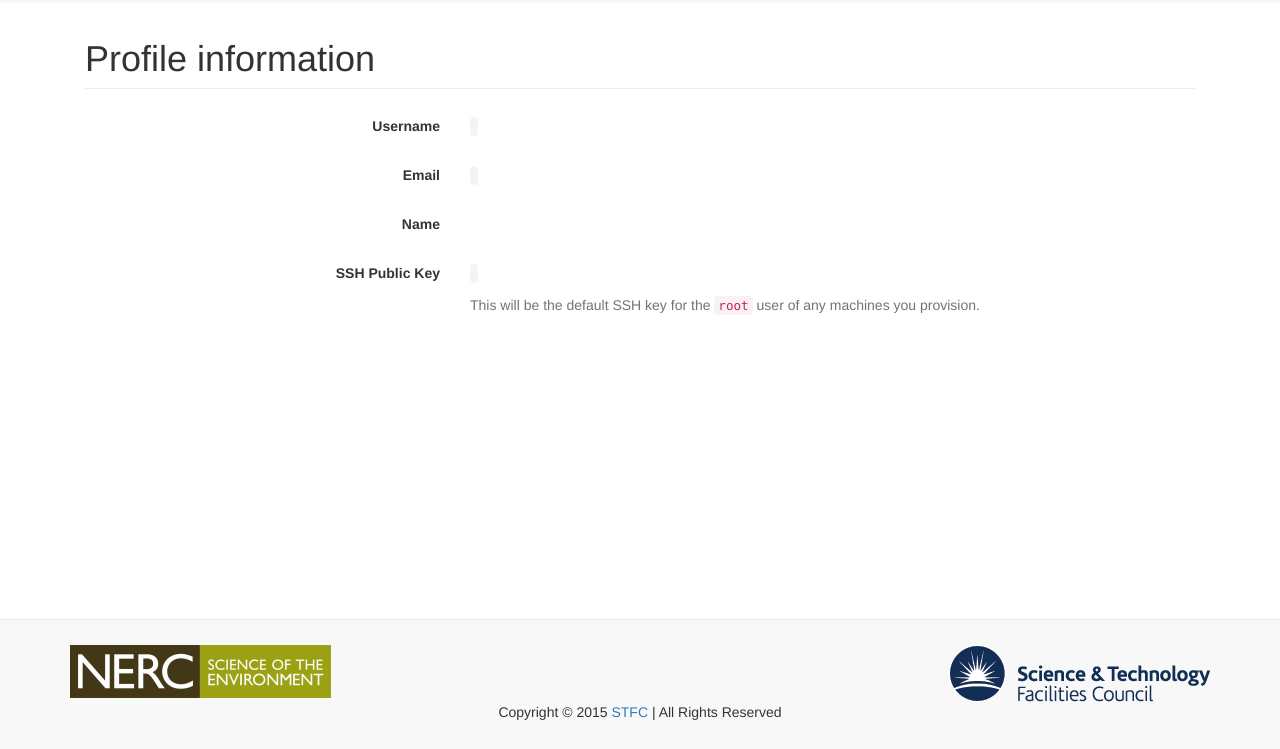
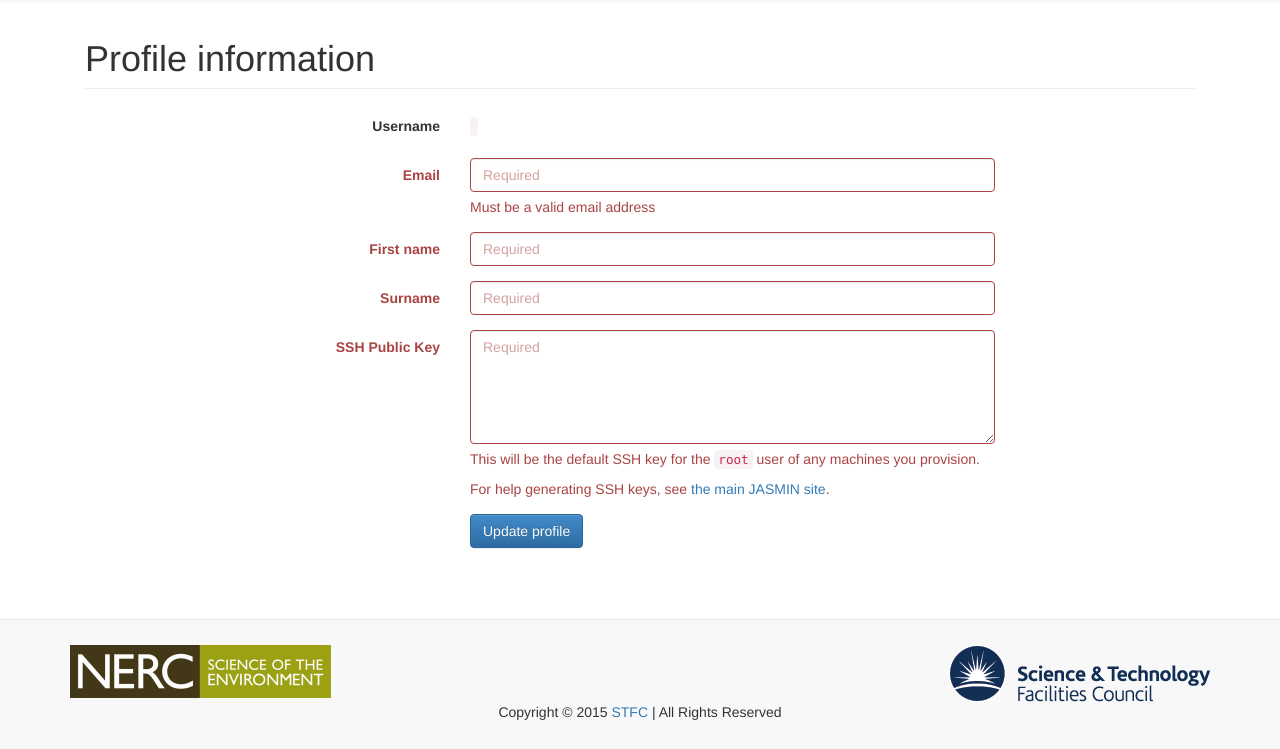
Before and after one commit to azimuth-cloud/azimuth, a Python web app: template jasmin_portal/templates/profile.jinja2 in a window 1280 px wide. Shown: the part 51-800 px from the top of the page. Run offline with Jinja, Linux system fonts and the light colour scheme; the template is opened without the code that fills it, so the values that code supplies are empty; some libraries are stand-ins or nearby versions.

Commit message:
Profile editing works when values are good. Error rendering still to do.

```diff
--- a/jasmin_portal/templates/new_machine.jinja2
+++ b/jasmin_portal/templates/new_machine.jinja2
@@ -32,7 +32,7 @@
             </div>
         </div>
         <div class="form-group">
-            <label for="description" class="col-sm-3 control-label">SSH Public Key</label>
+            <label for="ssh-key" class="col-sm-3 control-label">SSH Public Key</label>
             <div class="col-sm-9">
                 <textarea name="ssh-key" class="form-control" rows="5" placeholder="Required" required>{{ ssh_key }}</textarea>
                 <span class="help-block">Root access to the provisioned machine will be granted to the holder of the corresponding private key.</span>
--- a/jasmin_portal/templates/profile.jinja2
+++ b/jasmin_portal/templates/profile.jinja2
@@ -4,6 +4,8 @@
 
 {% block content %}
 <div class="col-md-8 col-md-offset-2 form-horizontal">
+    <form method="POST" action="{{ request.route_url('profile') }}" class="form-horizontal disable-on-submit">
+        <input name="csrf_token" type="hidden" value="{{ request.session.get_csrf_token() }}" />
         <div class="form-group">
             <label class="col-sm-3 control-label">Username</label>
             <div class="col-sm-9">
@@ -11,24 +13,40 @@
             </div>
         </div>
         <div class="form-group">
-        <label class="col-sm-3 control-label">Email</label>
+            <label for="email" class="col-sm-3 control-label">Email</label>
             <div class="col-sm-9">
-            <p class="form-control-static"><code>{{ user.email }}</code></p>
+                <input name="email" type="email" class="form-control"
+                       value="{{ user.email|default('', true) }}" required placeholder="Required" />
+                <span class="help-block">Must be a valid email address</span>
             </div>
         </div>
         <div class="form-group">
-        <label class="col-sm-3 control-label">Name</label>
+            <label for="first_name" class="col-sm-3 control-label">First name</label>
             <div class="col-sm-9">
-            <p class="form-control-static">{{ user.full_name }}</p>
+                <input name="first_name" type="text" class="form-control"
+                       value="{{ user.first_name|default('', true) }}" required placeholder="Required" />
             </div>
         </div>
         <div class="form-group">
-        <label class="col-sm-3 control-label">SSH Public Key</label>
+            <label for="surname" class="col-sm-3 control-label">Surname</label>
             <div class="col-sm-9">
-            <!-- We use an inline style here since the behaviour we want really IS specific to this element -->
-            <p class="form-control-static" style="word-wrap: break-word;"><code>{{ user.ssh_key }}</code></p>
-            <span class="help-block">This will be the default SSH key for the <code>root</code> user of any machines you provision.</span>
+                <input name="surname" type="text" class="form-control"
+                       value="{{ user.surname|default('', true) }}" required placeholder="Required" />
             </div>
         </div>
+        <div class="form-group">
+            <label for="ssh_key" class="col-sm-3 control-label">SSH Public Key</label>
+            <div class="col-sm-9">
+                <textarea name="ssh_key" class="form-control" rows="5" placeholder="Required" required>{{ user.ssh_key|default('', true) }}</textarea>
+                <span class="help-block">This will be the default SSH key for the <code>root</code> user of any machines you provision.</span>
+                <span class="help-block">For help generating SSH keys, see <a href="http://jasmin.ac.uk/workflow/ssh-keys/">the main JASMIN site</a>.</span>
+            </div>
+        </div>
+        <div class="form-group">
+            <div class="col-sm-offset-3 col-sm-9">
+                <button name="submitted" type="submit" class="btn btn-primary" autocomplete="off">Update profile</button>
+            </div>
+        </div>
+    </form>
 </div>
 {% endblock %}
```
Also changed, not shown: jasmin_portal/identity/ldap_service.py (+7 -5 lines), jasmin_portal/identity/validation.py (+35 -4 lines), jasmin_portal/views.py (+29 -5 lines). Lines whose indentation alone changed are shown as unchanged.
